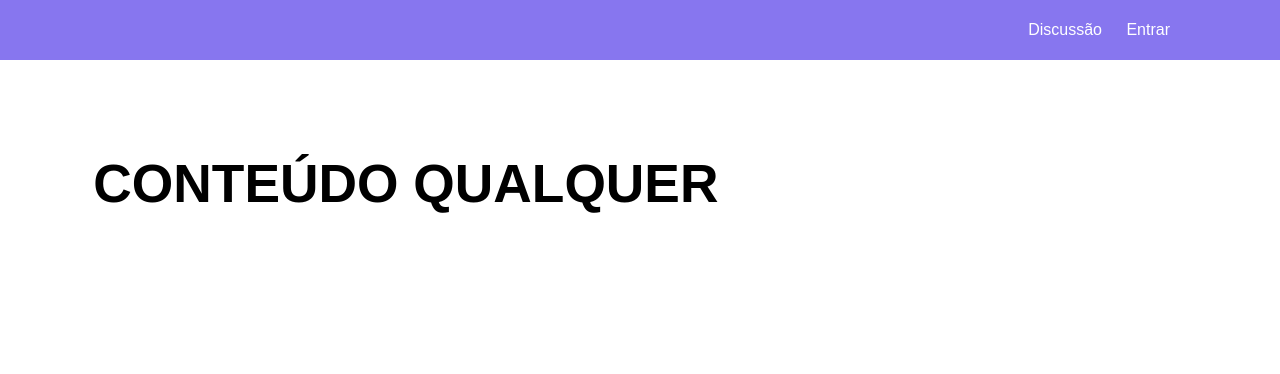
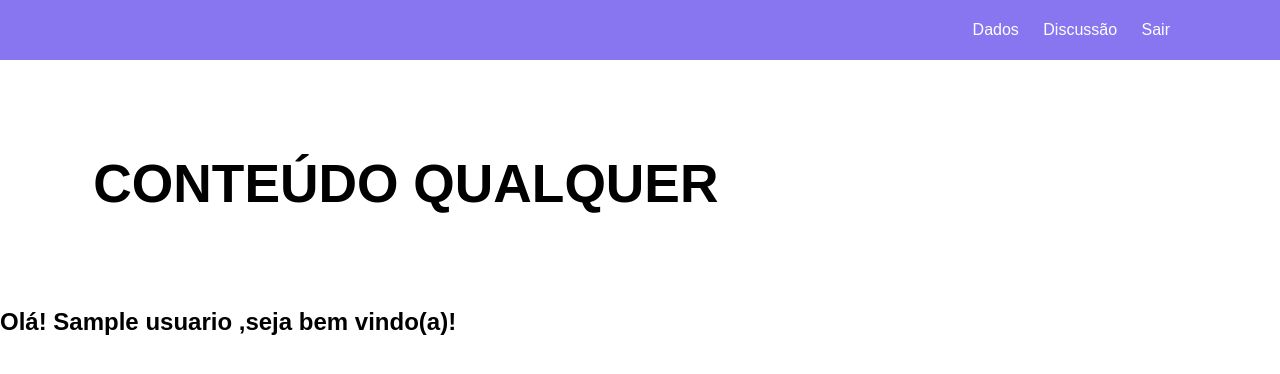
Before and after one commit to Wesley-181/CodigosDeCursos, a PHP site: page /index.php in a window 1280 px wide. Shown: the top 374 px of the page. Run offline with PHP 8.4, Linux system fonts and the light colour scheme; the visitor is signed in with stand-in values (Sample User, id 1); tables that the repository leaves empty or names only in its code hold one stand-in row (values such as "Sample post").

Commit message:
Criação do sair.php - Aula 10

```diff
--- a/TechCod/projeto_comentarios/classes/usuarios.php
+++ b/TechCod/projeto_comentarios/classes/usuarios.php
@@ -76,5 +76,14 @@ Class Usuario{
             return false; //não encontrada
          }
     }
+
+    public function buscarDadosUser($id)
+    {
+        $cmd = $this->pdo->prepare("SELECT * from usuarios WHERE id = :id");
+        $cmd->bindValue(":id",$id);
+        $cmd->execute();
+        $dados = $cmd->fetch();
+        return $dados;
+    }
 }
 ?>
--- a/TechCod/projeto_comentarios/index.php
+++ b/TechCod/projeto_comentarios/index.php
@@ -1,3 +1,18 @@
+<?php
+    require_once 'classes/usuarios.php';
+    session_start();
+    if(isset($_SESSION['id_usuario']))
+    {
+        $us = new Usuario("projeto_comentarios", "localhost", "root", "");
+        $informacoes = $us->buscarDadosUser($_SESSION['id_usuario']);
+
+    }elseif(isset($_SESSION['id_master']))
+    {
+        $us = new Usuario("projeto_comentarios", "localhost", "root", "");
+        $informacoes = $us->buscarDadosUser($_SESSION['id_master']);
+    }
+?>
+
 <!DOCTYPE html>
 <html lang="pt-br">
 
@@ -10,10 +25,41 @@
     <body>
         <nav>
             <ul>
+
+                <?php
+                     if (isset($_SESSION['id_master']))
+                     { ?>
+                        <li><a href="dados.php">Dados</a></li>
+               <?php }
+                ?>
                 <li><a href="discussao.php">Discussão</a></li>
-                <li><a href="entrar.php">Entrar</a></li>
+
+                <?php
+                    if (isset($informacoes))
+                    { ?>
+                        <li><a href="sair.php">Sair</a></li>
+              <?php }else
+                    { ?>
+                        <li><a href="entrar.php">Entrar</a></li>
+              <?php }
+                ?>
             </ul>
         </nav>
         <h3>CONTEÚDO QUALQUER</h3>
+
+        <?php
+            if (isset($_SESSION['id_master']) || isset($_SESSION['id_usuario']))
+            { ?>
+
+                <h2>
+                    <?php
+                        echo "Olá! ";
+                        echo $informacoes['nome'];
+                        echo " ,seja bem vindo(a)!"
+                    ?>
+                </h2>
+      <?php }
+        ?>
+
     </body>
 </html>
```
Also changed, not shown: TechCod/projeto_comentarios/sair.php (added, +8 -0 lines).
